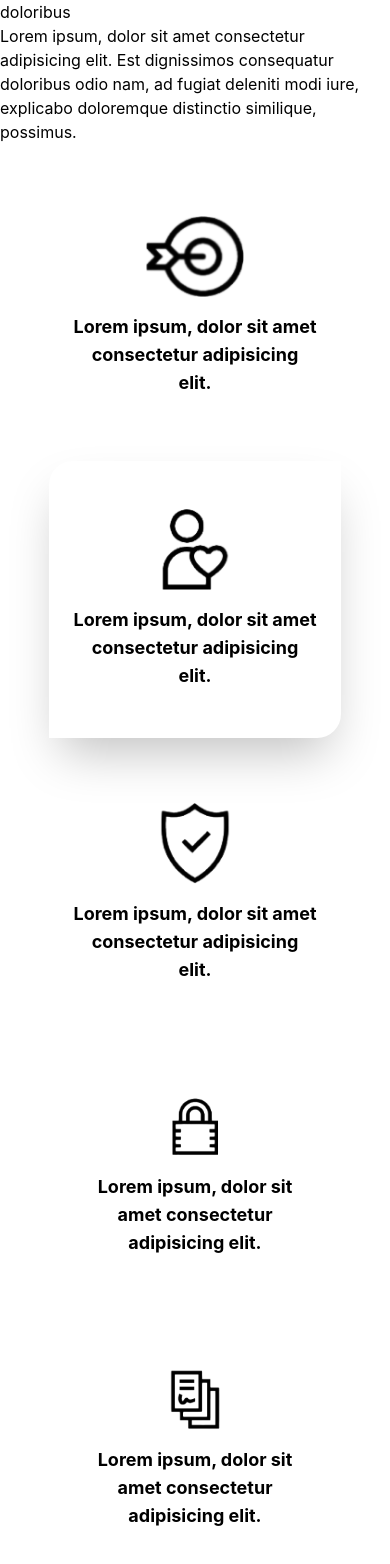
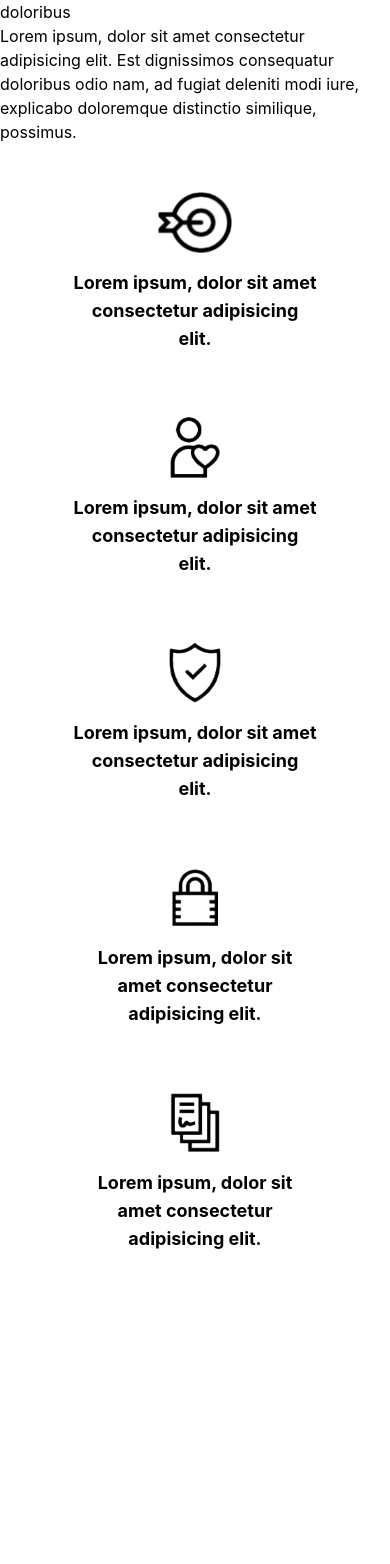
Before and after one commit to RiviCodes/rc-mockup-test, a React (Create React App) app: page / in a window 390 px wide. Shown: the part 3104-4668 px from the top of the page. After the commit the page ends 4381 px from the top, so only its background shows below. Built offline with nearby package versions, Linux system fonts and the light colour scheme.

Commit message:
Edit Grid, edit shadow box

```diff
--- a/src/components/About.jsx
+++ b/src/components/About.jsx
@@ -21,9 +21,9 @@ export default function About() {
       {/* Grid Container */}
       <div className="grid grid-cols-1 justify-items-center mt-6 gap-y-4 sm:grid-cols-2 lg:grid-cols-12">
         {/* Item #1 */}
-        <div className="flex flex-col items-center w-9/12 py-12 rounded-tl-3xl rounded-br-3xl lg:col-span-4 lg:justify-self-end">
+        <div className="flex flex-col items-center w-9/12 py-6 lg:py-12 rounded-tl-3xl rounded-br-3xl lg:col-span-4 lg:justify-self-end">
           <img
-            className="h-auto w-4/12 pb-4"
+            className="h-auto w-3/12 lg:w-4/12 pb-4"
             src="images/target-icon.png"
             alt=""
           />
@@ -32,9 +32,9 @@ export default function About() {
           </p>
         </div>
         {/* Item #2 */}
-        <div className="flex flex-col items-center w-9/12 py-12 rounded-tl-3xl rounded-br-3xl lg:col-span-4 shadow-2xl transition ease-in-out delay">
+        <div className="flex flex-col items-center w-9/12 py-6 lg:py-12 rounded-tl-3xl rounded-br-3xl lg:col-span-4 lg:shadow-2xl">
           <img
-            className="h-auto w-4/12 pb-4"
+            className="h-auto w-3/12 lg:w-4/12 pb-4"
             src="images/person-icon.png"
             alt=""
           />
@@ -43,9 +43,9 @@ export default function About() {
           </p>
         </div>
         {/* Item #3 */}
-        <div className="flex flex-col items-center w-9/12 py-12 rounded-tl-3xl rounded-br-3xl lg:col-span-4 lg:justify-self-start">
+        <div className="flex flex-col items-center w-9/12 py-6 lg:py-12 rounded-tl-3xl rounded-br-3xl lg:col-span-4 lg:justify-self-start">
           <img
-            className="h-auto w-4/12 pb-4"
+            className="h-auto w-3/12 lg:w-4/12 pb-4"
             src="images/shield-icon.png"
             alt=""
           />
@@ -54,7 +54,7 @@ export default function About() {
           </p>
         </div>
         {/* Item #4 */}
-        <div className="flex flex-col items-center w-9/12 py-12 rounded-tl-3xl rounded-br-3xl lg:col-span-6 lg:justify-self-end">
+        <div className="flex flex-col items-center w-9/12 py-6 lg:py-12 rounded-tl-3xl rounded-br-3xl lg:col-span-6 lg:justify-self-end">
           <img
             className="h-auto w-3/12 pb-4"
             src="images/lock-icon.png"
@@ -65,7 +65,7 @@ export default function About() {
           </p>
         </div>
         {/* Item #5 */}
-        <div className="flex flex-col items-center w-9/12 py-12 rounded-tl-3xl rounded-br-3xl lg:col-span-6 lg:justify-self-start">
+        <div className="flex flex-col items-center w-9/12 py-6 lg:py-12 rounded-tl-3xl rounded-br-3xl lg:col-span-6 lg:justify-self-start">
           <img
             className="h-auto w-3/12 pb-4"
             src="images/docs-icon.png"
```
